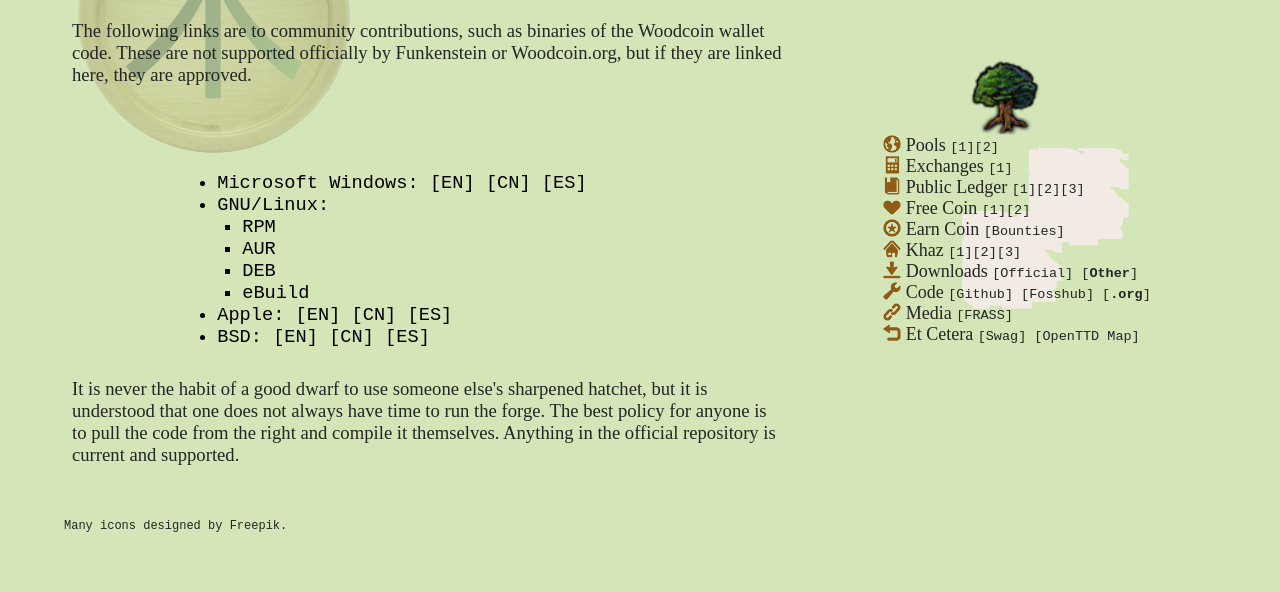
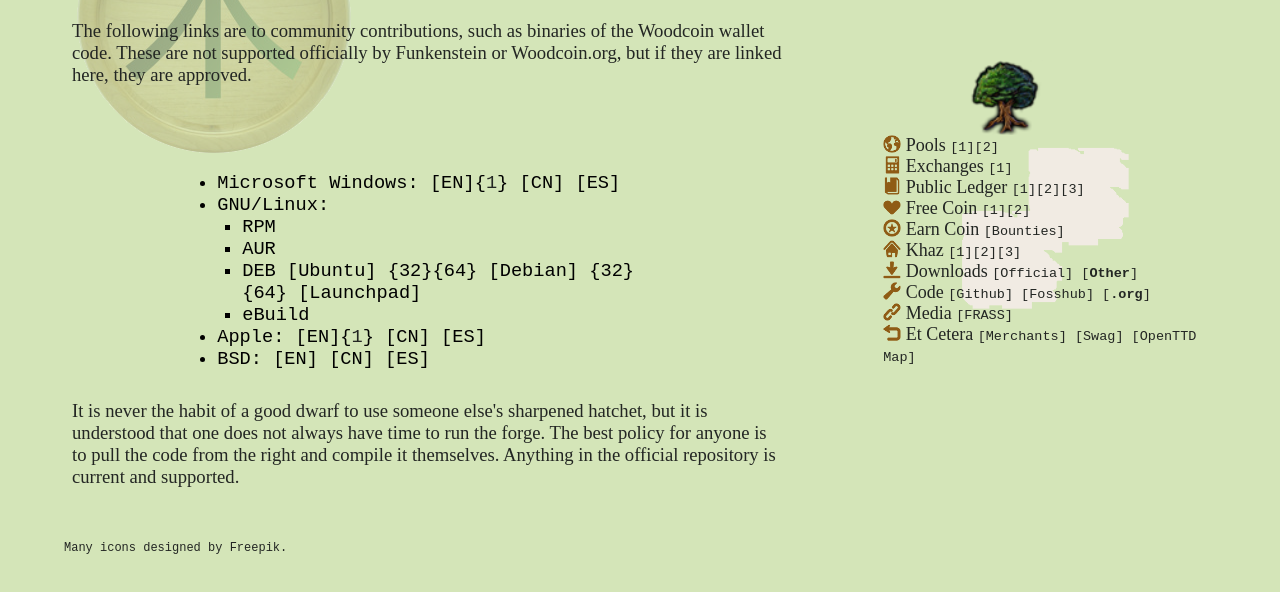
Before and after one commit to paulmadore/woodcoin-dot-org, a plain HTML site: page htmldev/unofficial.html in a window 1280 px wide. Shown: the part 132-724 px from the top of the page. Drawn offline with Linux system fonts and the light colour scheme.

Commit message:
added binaries and merchants.html

```diff
--- a/htmldev/unofficial.html
+++ b/htmldev/unofficial.html
@@ -23,14 +23,14 @@ They are noted as such. More on the license http://mozilla.org/MPL - LICENSE DOE
     <p>The following links are to community contributions, such as binaries of the Woodcoin wallet code. These are not supported officially by Funkenstein or Woodcoin.org, but if they are linked here, they are approved.</p>
     <br/><br/>
     <ul>
-    <li>Microsoft Windows: [EN] [CN] [ES] </li>
+    <li>Microsoft Windows: [EN]{<a href="dl/bin/woodcoin-qt-windows-SalimNagamato.exe">1</a>} [CN] [ES] </li>
     <li>GNU/Linux:
     <li style="margin-left: 25px; list-style: square;">RPM</li>
     <li style="margin-left: 25px; list-style: square;">AUR</li>
-    <li style="margin-left: 25px; list-style: square;">DEB</li>
+    <li style="margin-left: 25px; list-style: square;">DEB [Ubuntu] {32}{64} [Debian] {32}{64} [Launchpad]</li>
     <li style="margin-left: 25px; list-style: square;">eBuild</li>
     </li>
-    <li>Apple: [EN] [CN] [ES]</li>
+    <li>Apple: [EN]{<a href="dl/bin/woodcoin-qt-mac-Stuff0577.dmg">1</a>} [CN] [ES]</li>
     <li>BSD: [EN] [CN] [ES]</li>
     </ul>
    <p>It is never the habit of a good dwarf to use someone else's sharpened hatchet, but it is understood that one does not always have time to run the forge. The best policy for anyone is to pull the code from the right and compile it themselves. Anything in the <a href="https://github.com/funkshelper/woodcoin/" target="_blank">official repository</a> is current and supported.</p>
@@ -52,7 +52,7 @@ They are noted as such. More on the license http://mozilla.org/MPL - LICENSE DOE
   <li><img src="img/icns/downloads.png"> Downloads <span>[<a href="official.html">Official</a>] [<a href="unofficial.html"><b>Other</b></a>]</span></li>
   <li><img src="img/icns/code.png"> Code <span>[<a href="https://github.com/funkshelper/woodcoin/" target="_blank">Github</a>] [Fosshub] [<b><a href="http://github.com/paulmadore/woodcoin-dot-org" target="_blank">.org</a></b>]</span></li>
   <li><img src="img/icns/media.png"> Media <span>[<a href="http://frass.woodcoin.org" target="_blank">FRASS</a>] </span></li>
-  <li><img src="img/icns/etc.png"> Et Cetera <span>[<a href="extras.html">Swag</a>] [<a href="logic.phm.html">OpenTTD Map</a>]</span></li>
+  <li><img src="img/icns/etc.png"> Et Cetera <span>[<a href="merchants.html">Merchants</a>] [<a href="extras.html">Swag</a>] [<a href="logic.phm.html">OpenTTD Map</a>]</span></li>
   </ul>
 
   </div>
```
Also changed, not shown: htmldev/bounties.html (+1 -1 lines), htmldev/extras.html (+1 -1 lines), htmldev/faq.html (+1 -1 lines), htmldev/index.html (+1 -1 lines), htmldev/logic.phm.html (+1 -1 lines), htmldev/official.html (+1 -1 lines), htmldev/specs.html (+1 -1 lines).
